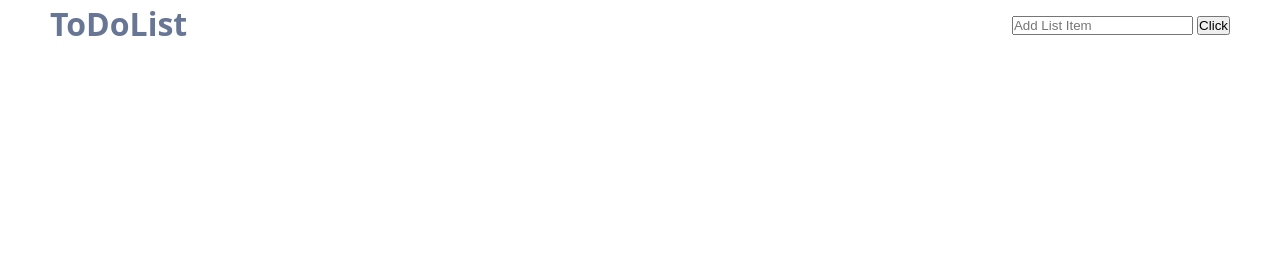
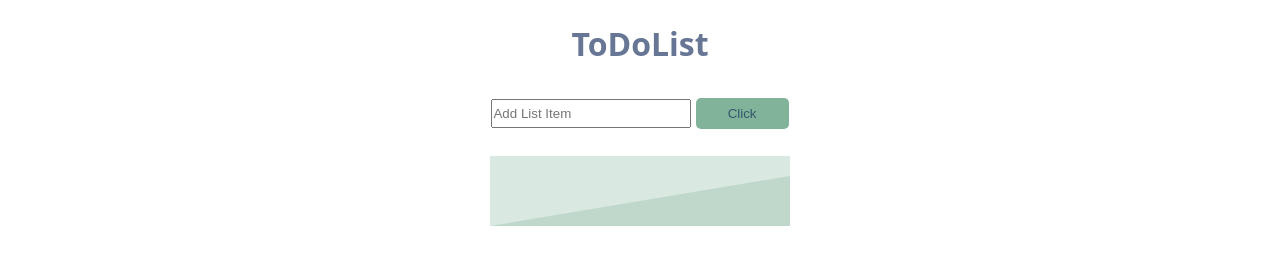
Before and after one commit to flavioalessandri/rest-todoolean, a plain HTML site: page index.html in a window 1280 px wide. Drawn offline with nearby package versions, Linux system fonts and the light colour scheme; no server answers.

Commit message:
To do list finished

```diff
--- a/css/style.css
+++ b/css/style.css
@@ -13,27 +13,83 @@ body{
 }
 
 .header{
-  padding:0 50px;
-  display: flex;
-  justify-content: space-between;
-  width:100%;
+  text-align: center;
+  flex-direction: column;
+  justify-content: center;
+  width: 100%;
+  align-items: center;
+  margin-bottom:20px;
 }
 
 h1{
-  width:40%;
+  margin:20px 0;
+  text-align: center;
 }
 
-li::after{
+.list{
+  width:100%;
+  position:relative;
+}
+
+.inputSection{
+  margin:0 auto;
+  max-width: 300px;
+  vertical-align: center;
+}
+
+input{
+  width: 200px;
+  height:29px;
+}
+
+#btn{
+  color:rgba(3, 27, 78, 0.6);
+  padding:8px 32px;
+  border-radius: 5px;
+  border: none;
+  background-color: #81b29a;
+}
+
+
+#myList{
+  max-width: 300px;
+  margin:0 auto;
+
+  background-color: #C0D8CC;
+  list-style-type: none;
+}
+
+
+li::before{
  content:"\f14a";
  font-family: "Font Awesome 5 Free";
  font-style: normal;
  font-weight: 800;
- padding-left: 20px;
+ padding: 0 20px;
  cursor: pointer;
 }
 
+li{
+  border-bottom: 1px solid rgba(3, 27, 78, 0.6);
+}
+
+
+.cornered {
+  width: 195px;
+  padding-bottom: 20px;
+  border-bottom: 50px solid #C0D8CC;
+  border-left: 300px solid #D9E8E0;
+  margin: 0 auto;
+}
+
+
 .active{
-  transition: 2s;
-  color:red;
-  background-color: lightgrey;
+  transition: .3s;
+  color:white;
+  background-color: #81b29a;
 }
+
+#btn:hover{
+  background-color: #D9E8E0;
+
+}
--- a/index.html
+++ b/index.html
@@ -22,7 +22,7 @@
 
         <div class="header">
           <h1>ToDoList</h1>
-          <div class="input">
+          <div class="inputSection">
             <input id="input" type="text" name="" placeholder="Add List Item" value="">
             <button id="btn" type="button" name="button">Click</button>
          </div>
@@ -31,11 +31,12 @@
 
       <main>
         <div class="list">
+          <div class="cornered"></div>
           <ul id="myList">
 
           </ul>
 
-        </div>
+       </div>
 
       </main>
 
```
